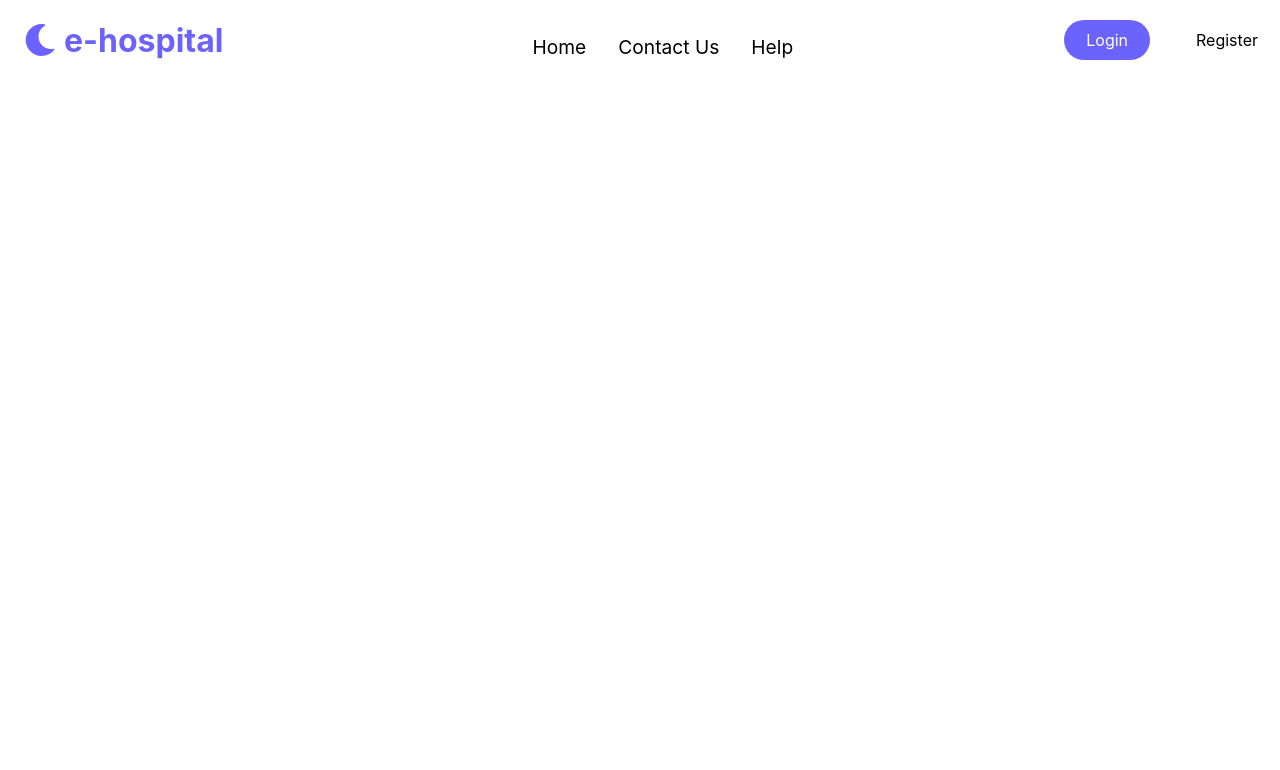
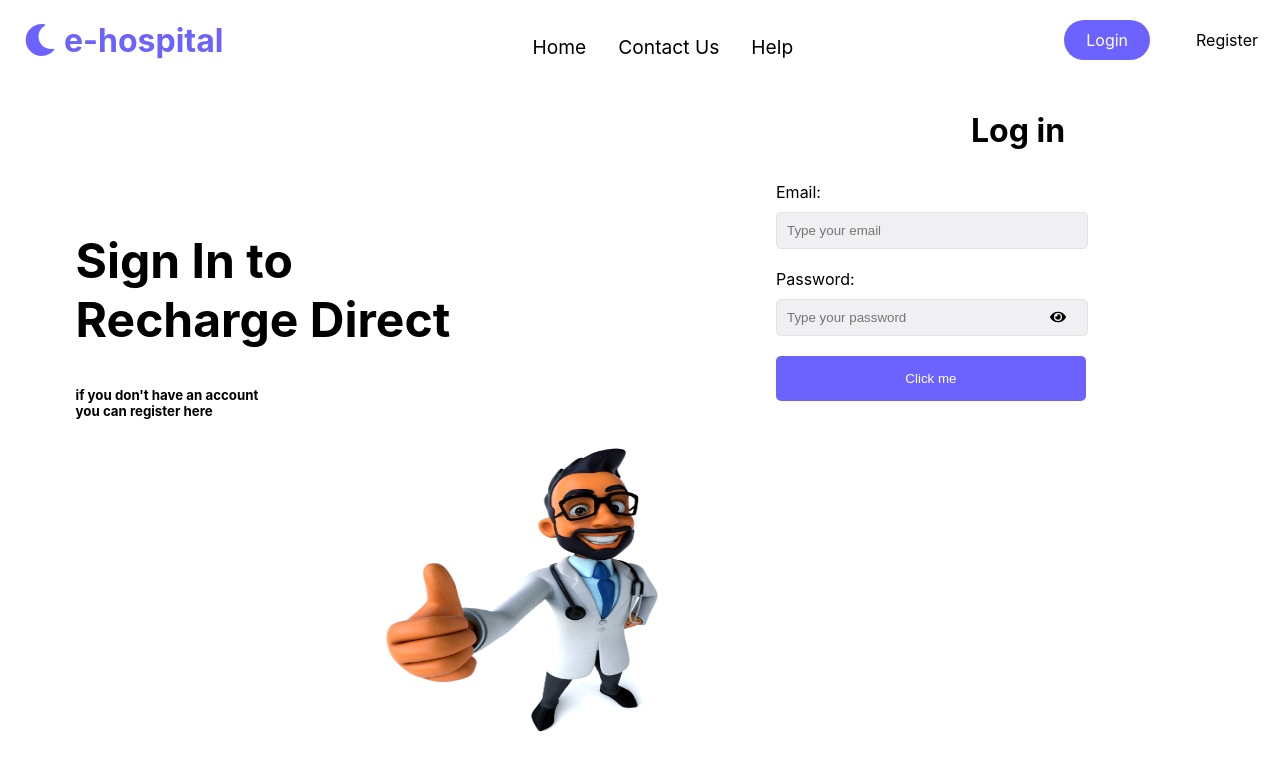
Before and after one commit to kdany25/e-hospital-fe, a React (Create React App) app: page / in a window 1280 px wide. Shown: the top 770 px of the page. Built offline with nearby package versions, Linux system fonts and the light colour scheme.

Commit message:
feat: added login page

```diff
--- /dev/null
+++ b/src/component/LoginForm/LoginForm.jsx
@@ -0,0 +1,116 @@
+import React from "react";
+import { useState } from "react";
+import { FaEye, FaEyeSlash } from "react-icons/fa";
+import { LoginButton } from "./LoginFormStyles";
+
+function LoginForm() {
+	const [showPassword, setShowPassword] = useState(false);
+
+	const handleTogglePassword = () => {
+		setShowPassword((prevState) => !prevState);
+	};
+	return (
+		<div
+			style={{
+				width: "40%",
+				margin: 10,
+
+        height: '90vh'
+			}}
+		>
+			<div>
+				<h1 style={{ textAlign: "center" }}>Log in</h1>
+				<div
+					style={
+						{
+							// display: 'flex',
+							// justifyContent: 'center',
+							// alignItems: 'center',
+							// border: "2px solid green",
+						}
+					}
+				>
+					<div>
+						<div style={{ padding: "10px" }}>
+							<div style={{ marginBottom: 10 }}>
+								<label htmlFor="email">Email:</label>
+							</div>
+							<input
+								type="email"
+								id="email"
+								placeholder="Type your email"
+								style={{
+									borderRadius: "5px",
+									backgroundColor: "#f0f0f2",
+									padding: 10,
+									width: "60%",
+									border: "1px solid #e3e3e6",
+								}}
+							/>
+						</div>
+						<div style={{ padding: "10px" }}>
+							<div style={{ marginBottom: 10 }}>
+								<label htmlFor="password">Password:</label>
+							</div>
+
+							<div style={{ position: "relative" }}>
+								<input
+									type={showPassword ? "text" : "password"}
+									id="password"
+									placeholder="Type your password"
+									style={{
+										borderRadius: "5px",
+										backgroundColor: "#f0f0f2",
+										padding: 10,
+										width: "60%",
+										border: "1px solid #e3e3e6",
+									}}
+								/>
+								{showPassword ? (
+									<FaEyeSlash
+										style={{
+											position: "absolute",
+											top: "50%",
+											right: "40%",
+											transform: "translateY(-50%)",
+											cursor: "pointer",
+										}}
+										onClick={handleTogglePassword}
+									/>
+								) : (
+									<FaEye
+										style={{
+											position: "absolute",
+											top: "50%",
+											right: "40%",
+											transform: "translateY(-50%)",
+											cursor: "pointer",
+										}}
+										onClick={handleTogglePassword}
+									/>
+								)}
+							</div>
+						</div>
+						<div style={{ padding: 10 }}>
+							<button
+								style={{
+									backgroundColor: "#6c63ff",
+									color: "white",
+									padding: 15,
+									borderRadius: "5px",
+									border: "none",
+									cursor: "pointer",
+									width: "64%",
+								}}
+							>
+								Click me
+							</button>
+						</div>
+					</div>
+				</div>
+			</div>
+		</div>
+	);
+}
+
+export default LoginForm;
--- /dev/null
+++ b/src/component/LoginForm/LoginFormStyles.js
@@ -0,0 +1,21 @@
+import styled from "styled-components";
+import { Link } from "react-router-dom";
+
+export const LoginButton = styled.div`
+	width: "50%";
+	border-radius: 50px;
+	background: #6c63ff;
+	padding: 10px;
+	color: #ffffff;
+	font-size: 16px;
+	outline: none;
+	border: none;
+	cursor: pointer;
+	transition: all 0.2s ease-in-out;
+	text-decoration: none;
+	&:hover {
+		transition: all 0.2s ease-in-out;
+		background: #ffffff;
+		color: #6c63ff;
+	}
+`;
--- a/src/pages/Login/Login.jsx
+++ b/src/pages/Login/Login.jsx
@@ -1,10 +1,48 @@
 import React from "react";
 import Navbar from "../../component/Navbar/Navbar";
+import LoginForm from "../../component/LoginForm/LoginForm";
+import Doc from "../../assets/doc.png";
 
 const Login = () => {
 	return (
 		<div>
 			<Navbar />
+			<div style={{ display: "flex" }}>
+				<div style={{ width: "60%" }}>
+					<div
+						style={{
+							marginLeft: "10%",
+							marginTop: "20%",
+							fontSize: "24px",
+						}}
+					>
+						<h1>
+							Sign In to
+							<br /> Recharge Direct
+						</h1>
+					</div>
+
+					<div
+						style={{
+							marginLeft: "10%",
+							marginTop: "5%",
+							fontSize: "16px",
+						}}
+					>
+						<h5>
+							if you don't have an account
+							<br />
+							you can register here
+						</h5>
+					</div>
+
+					<img
+						src={Doc}
+						style={{ height: "300px", width: "300px", marginLeft: '50%' }}
+					/>
+				</div>
+				<LoginForm />
+			</div>
 		</div>
 	);
 };
--- a/src/pages/Login/LoginStyles.js
+++ b/src/pages/Login/LoginStyles.js
@@ -0,0 +1 @@
+import styled from "styled-components";
```
Also changed, not shown: src/assets/doc.png (added).
